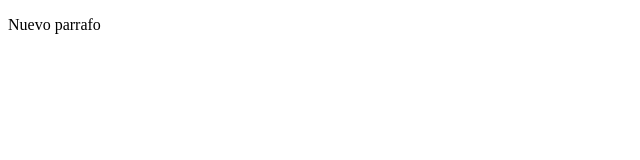
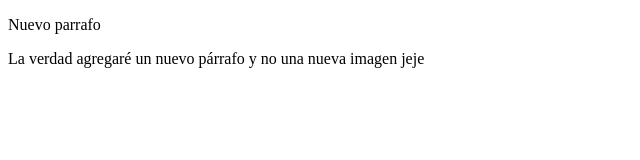
Before and after one commit to Paserno/hello-world, a plain HTML site: page index.html in a window 1280 px wide. Shown: the whole page, without its empty margins (0-640 px from the left). Drawn offline with Linux system fonts and the light colour scheme.

Commit message:
Agregado un nuevo párrafo en la nueva rama, me dió lata traer una imagen

```diff
--- a/index.html
+++ b/index.html
@@ -7,5 +7,6 @@
 </head>
 <body>
     <p>Nuevo parrafo</p>
+    <p>La verdad agregaré un nuevo párrafo y no una nueva imagen jeje</p>
 </body>
 </html>
```
